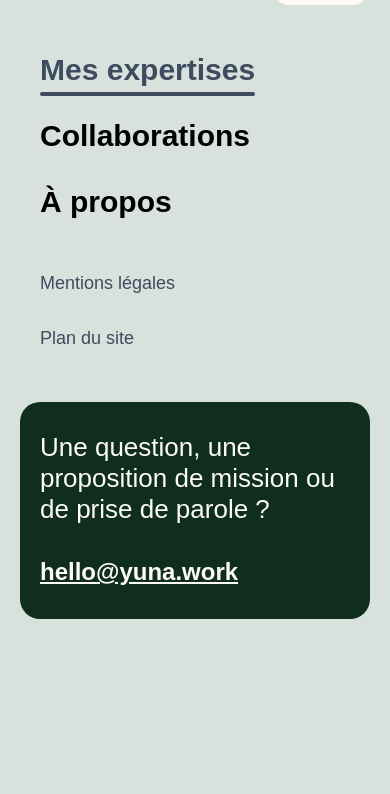
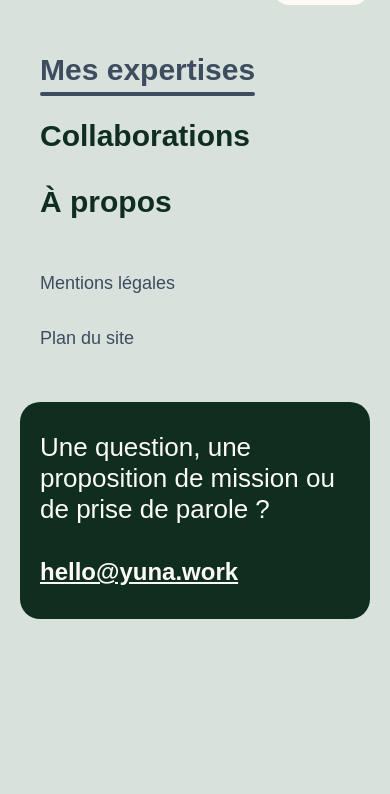
Before and after one commit to mr-wildcard/yuna.work, an Astro site: page / in a window 390 px wide. Both pictures are taken after a click on the button "Menu". Shown: the part 50-844 px from the top of the page. Built offline with nearby package versions, Linux system fonts and the light colour scheme; Astro itself is replaced by a stand-in of ours.

Commit message:
fix: mobile menu text color

```diff
--- a/src/components/Header/index.astro
+++ b/src/components/Header/index.astro
@@ -69,7 +69,7 @@ import Contact from "../Contact.astro";
         </div>
 
         <div class="container">
-          <ul class="pt-6">
+          <ul class="pt-6 text-primary">
             <li class="mb-6">
               <NavItem to="/" variant="primary">Mes expertises</NavItem>
             </li>
```
